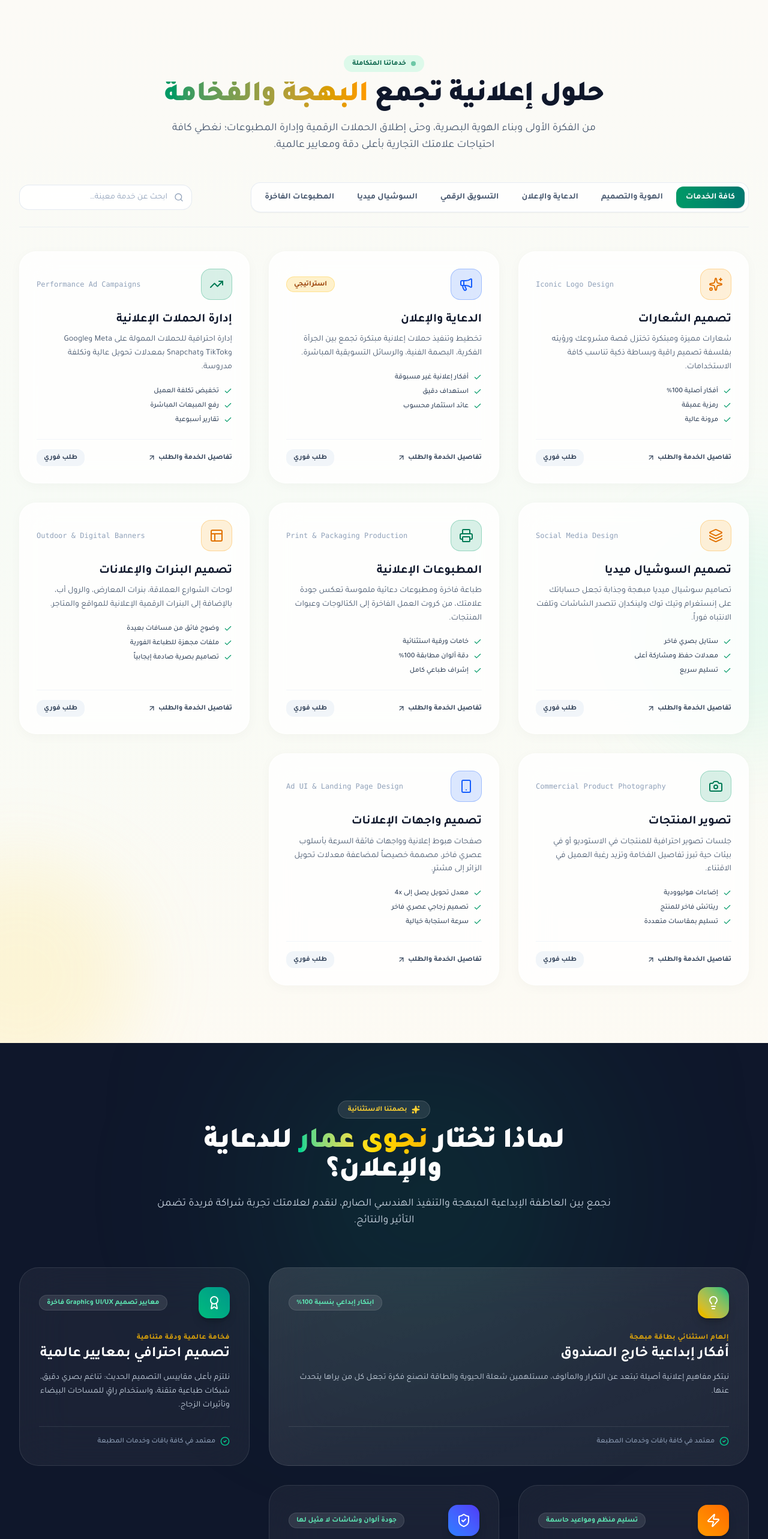
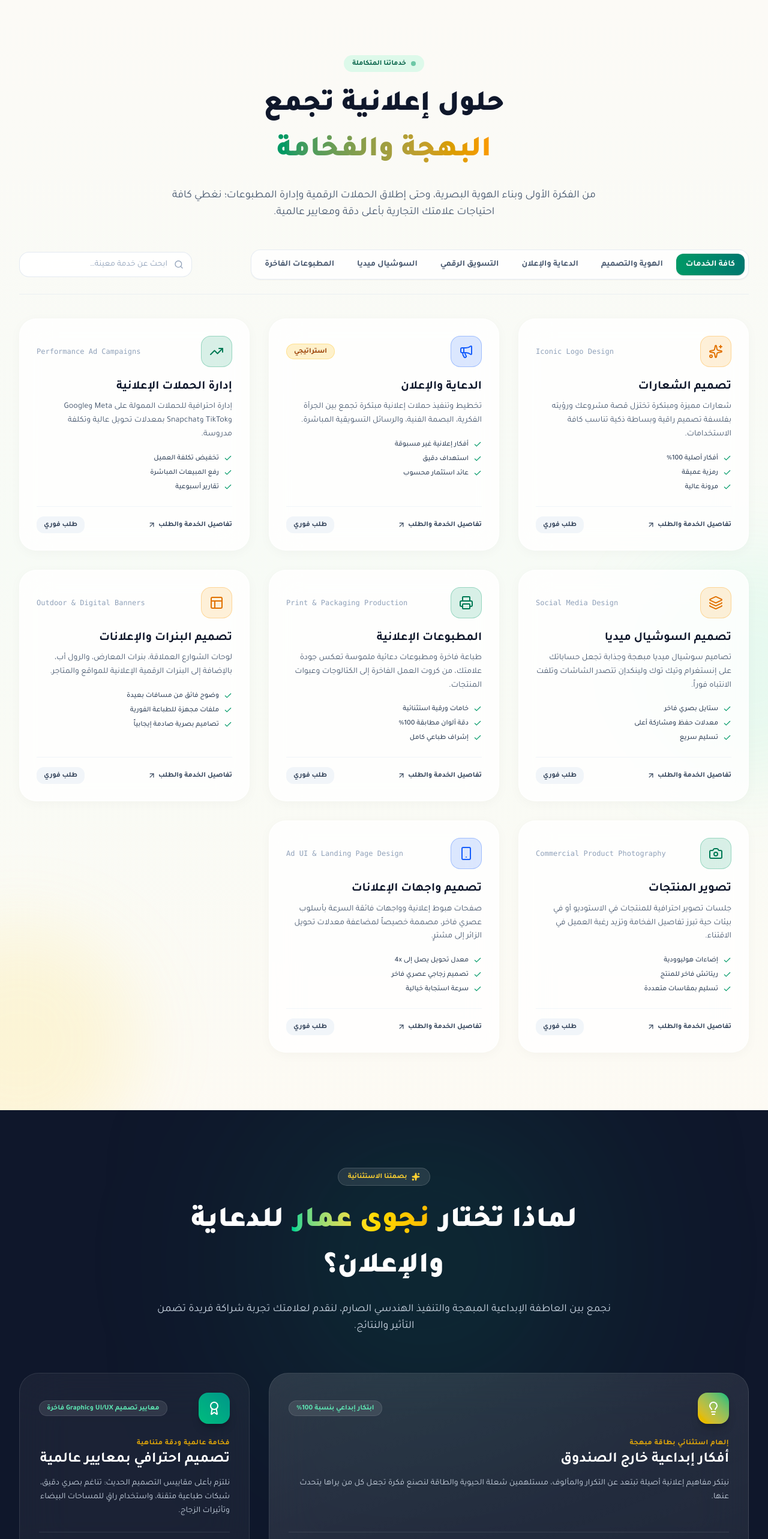
Before and after one commit to AHMED-26ali/Najwa-Ammar, a React (Vite) app: page / in a window 1280 px wide. Shown: the part 960-3526 px from the top of the page at 60% size. Built offline with nearby package versions, Linux system fonts and the light colour scheme.

Commit message:
style: improve section heading typography
Adjust font sizes, line heights, and padding for headings across key sections to ensure consistent responsive rendering.

```diff
--- a/src/components/ContactSection.tsx
+++ b/src/components/ContactSection.tsx
@@ -56,8 +56,11 @@ export default function ContactSection({}: ContactSectionProps) {
             <span>تواصل وزيارة مباشرة</span>
           </div>
 
-          <h2 className="text-3xl sm:text-4xl lg:text-5xl font-black text-slate-900 tracking-tight">
-            تواصل مع <span className="bg-gradient-to-r from-emerald-600 via-teal-600 to-amber-500 bg-clip-text text-transparent">مطبعة نجوى عمار</span>
+          <h2 className="text-2xl sm:text-4xl lg:text-5xl font-black text-slate-900 leading-snug sm:leading-normal tracking-normal py-1">
+            تواصل مع{' '}
+            <span className="inline-block py-1 px-1 bg-gradient-to-r from-emerald-600 via-teal-600 to-amber-500 bg-clip-text text-transparent">
+              مطبعة نجوى عمار
+            </span>
           </h2>
 
           <p className="text-slate-600 text-base sm:text-lg">
--- a/src/components/PortfolioGallery.tsx
+++ b/src/components/PortfolioGallery.tsx
@@ -39,8 +39,11 @@ export default function PortfolioGallery({ onSelectProject }: PortfolioGalleryPr
               <Sparkles className="w-3.5 h-3.5 fill-amber-500 text-amber-500" />
               <span>معرض الأعمال وقصص النجاح</span>
             </div>
-            <h2 className="text-3xl sm:text-4xl lg:text-5xl font-black text-slate-900 tracking-tight">
-              أعمال صُنعت لتلهم <span className="bg-gradient-to-r from-emerald-600 via-teal-600 to-amber-500 bg-clip-text text-transparent">وتُبهر</span>
+            <h2 className="text-2xl sm:text-4xl lg:text-5xl font-black text-slate-900 leading-snug sm:leading-normal tracking-normal py-1">
+              أعمال صُنعت لتلهم{' '}
+              <span className="inline-block py-1 px-1 bg-gradient-to-r from-emerald-600 via-teal-600 to-amber-500 bg-clip-text text-transparent">
+                وتُبهر
+              </span>
             </h2>
             <p className="text-slate-600 text-base sm:text-lg">
               استكشف نماذج من أحدث حملاتنا وهوياتنا البصرية بأسلوب معرض الصور المستوحى من iOS؛ تفاصيل ملموسة وأرقام نمو حقيقية.
--- a/src/components/ServicesSection.tsx
+++ b/src/components/ServicesSection.tsx
@@ -106,8 +106,11 @@ export default function ServicesSection({ onSelectService, onRequestQuote }: Ser
             <span>خدماتنا المتكاملة</span>
           </div>
 
-          <h2 className="text-3xl sm:text-4xl lg:text-5xl font-black text-slate-900 tracking-tight">
-            حلول إعلانية تجمع <span className="bg-gradient-to-r from-emerald-600 to-amber-500 bg-clip-text text-transparent">البهجة والفخامة</span>
+          <h2 className="text-2xl sm:text-4xl lg:text-5xl font-black text-slate-900 leading-snug sm:leading-normal tracking-normal py-1">
+            حلول إعلانية تجمع{' '}
+            <span className="inline-block py-1 px-1 bg-gradient-to-r from-emerald-600 to-amber-500 bg-clip-text text-transparent">
+              البهجة والفخامة
+            </span>
           </h2>
 
           <p className="text-slate-600 text-base sm:text-lg">
--- a/src/components/WhyChooseUs.tsx
+++ b/src/components/WhyChooseUs.tsx
@@ -30,8 +30,12 @@ export default function WhyChooseUs() {
             <span>بصمتنا الاستثنائية</span>
           </div>
 
-          <h2 className="text-3xl sm:text-4xl lg:text-5xl font-black text-white tracking-tight">
-            لماذا تختار <span className="bg-gradient-to-l from-amber-400 via-yellow-300 to-emerald-400 bg-clip-text text-transparent">نجوى عمار</span> للدعاية والإعلان؟
+          <h2 className="text-2xl sm:text-4xl lg:text-5xl font-black text-white leading-snug sm:leading-normal tracking-normal py-1">
+            لماذا تختار{' '}
+            <span className="inline-block py-1 px-1 bg-gradient-to-l from-amber-400 via-yellow-300 to-emerald-400 bg-clip-text text-transparent">
+              نجوى عمار
+            </span>{' '}
+            للدعاية والإعلان؟
           </h2>
 
           <p className="text-slate-300 text-base sm:text-lg">
```
